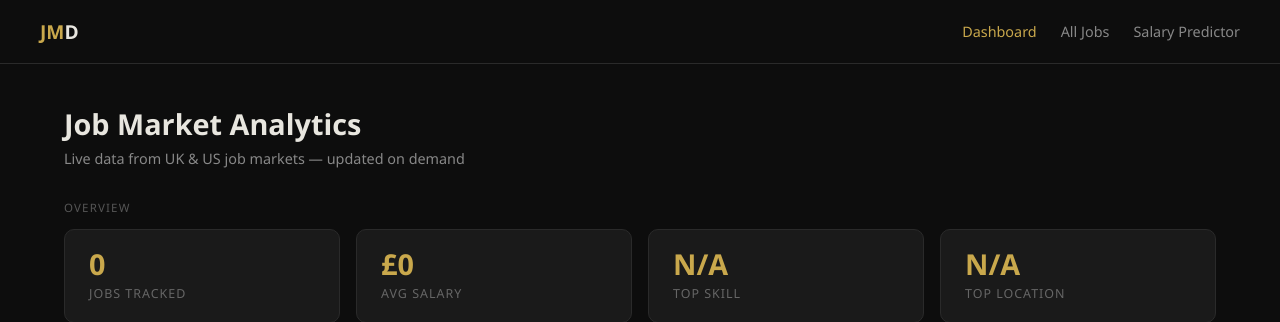
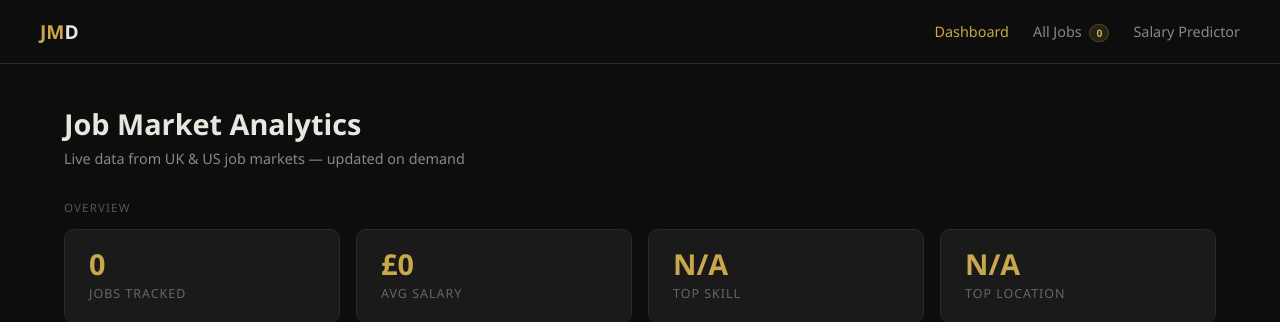
Before and after one commit to Shakir-Raza/job-market-dashboard, a Flask app: page / in a window 1280 px wide. Shown: the top 322 px of the page. Run offline with Flask 3, Linux system fonts and the light colour scheme; data that the repository does not hold is empty; some libraries are stand-ins or nearby versions.

Commit message:
feat: job count badge on nav

```diff
--- a/app.py
+++ b/app.py
@@ -20,6 +20,14 @@ app.config['SECRET_KEY'] = os.getenv('SECRET_KEY')
 app.config['WTF_CSRF_TIME_LIMIT'] = 3600
 
 csrf = CSRFProtect(app)
+@app.context_processor
+def inject_job_count():
+    try:
+        result = supabase.table("jobs").select("id", count="exact").execute()
+        count = len(result.data)
+    except:
+        count = 0
+    return dict(nav_job_count=count)
 
 limiter = Limiter(
     get_remote_address,
--- a/static/css/style.css
+++ b/static/css/style.css
@@ -207,3 +207,15 @@ footer {
 .page-btn:hover { border-color: #c9a84c44; color: #e8e6df; }
 .page-btn.active { background: #c9a84c22; border-color: #c9a84c; color: #c9a84c; font-weight: bold; }
 .page-btn.dots { cursor: default; border: none; background: none; }
+
+.nav-badge {
+  background: #c9a84c22;
+  border: 1px solid #c9a84c44;
+  color: #c9a84c;
+  font-size: 0.65rem;
+  padding: 1px 6px;
+  border-radius: 10px;
+  font-weight: 600;
+  margin-left: 4px;
+  vertical-align: middle;
+}
--- a/templates/dashboard.html
+++ b/templates/dashboard.html
@@ -13,7 +13,7 @@
   <a href="/" class="nav-logo">JM<span style="color:#e8e6df">D</span></a>
   <div class="nav-links">
     <a href="/" class="active">Dashboard</a>
-    <a href="/jobs">All Jobs</a>
+    <a href="/jobs">All Jobs <span class="nav-badge">{{ nav_job_count }}</span></a>
     <a href="/predict">Salary Predictor</a>
   </div>
 </nav>
--- a/templates/job_detail.html
+++ b/templates/job_detail.html
@@ -12,7 +12,7 @@
   <a href="/" class="nav-logo">JM<span style="color:#e8e6df">D</span></a>
   <div class="nav-links">
     <a href="/">Dashboard</a>
-    <a href="/jobs" class="active">All Jobs</a>
+    <a href="/jobs">All Jobs <span class="nav-badge">{{ nav_job_count }}</span></a>
     <a href="/predict">Salary Predictor</a>
   </div>
 </nav>
--- a/templates/jobs.html
+++ b/templates/jobs.html
@@ -12,7 +12,7 @@
   <a href="/" class="nav-logo">JM<span style="color:#e8e6df">D</span></a>
   <div class="nav-links">
     <a href="/">Dashboard</a>
-    <a href="/jobs" class="active">All Jobs</a>
+    <a href="/jobs">All Jobs <span class="nav-badge">{{ nav_job_count }}</span></a>
     <a href="/predict">Salary Predictor</a>
   </div>
 </nav>
--- a/templates/predict.html
+++ b/templates/predict.html
@@ -64,7 +64,7 @@
   <a href="/" class="nav-logo">JM<span style="color:#e8e6df">D</span></a>
   <div class="nav-links">
     <a href="/">Dashboard</a>
-    <a href="/jobs">All Jobs</a>
+    <a href="/jobs">All Jobs <span class="nav-badge">{{ nav_job_count }}</span></a>
     <a href="/predict" class="active">Salary Predictor</a>
   </div>
 </nav>
```
